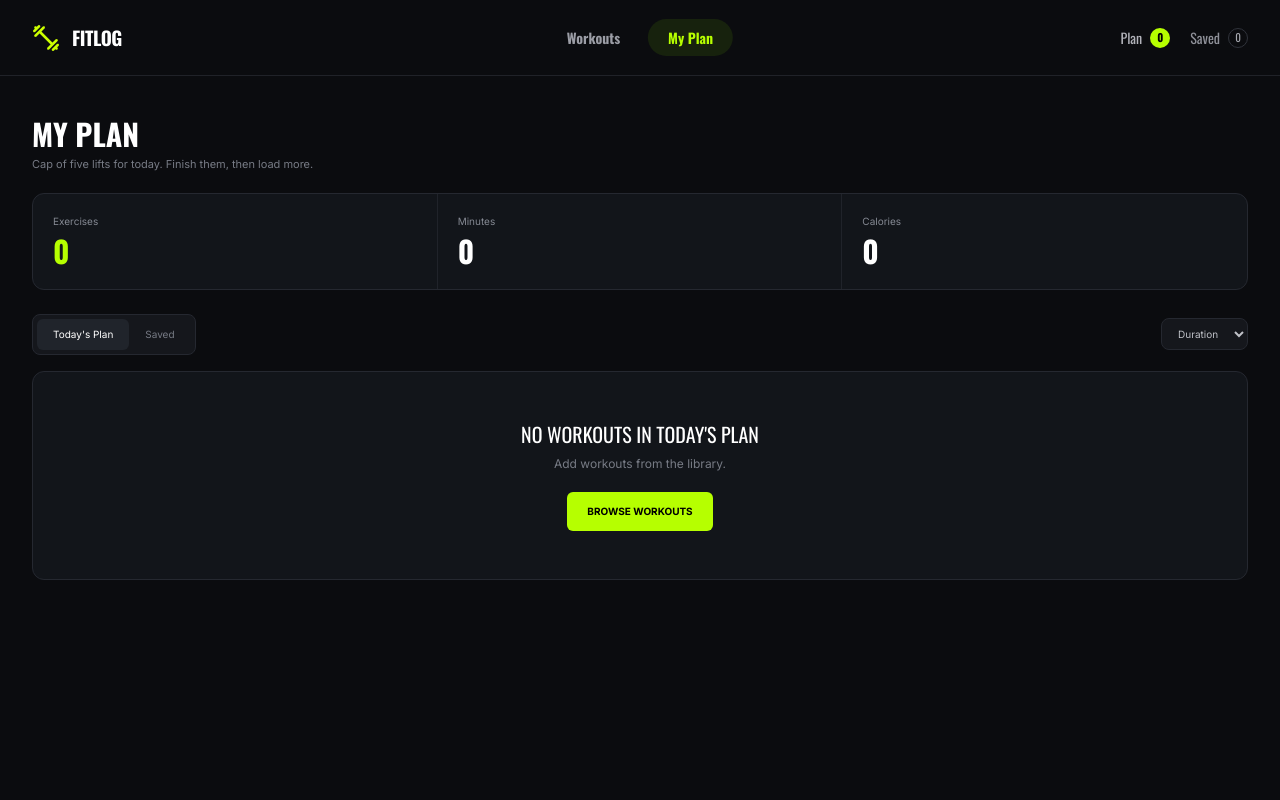
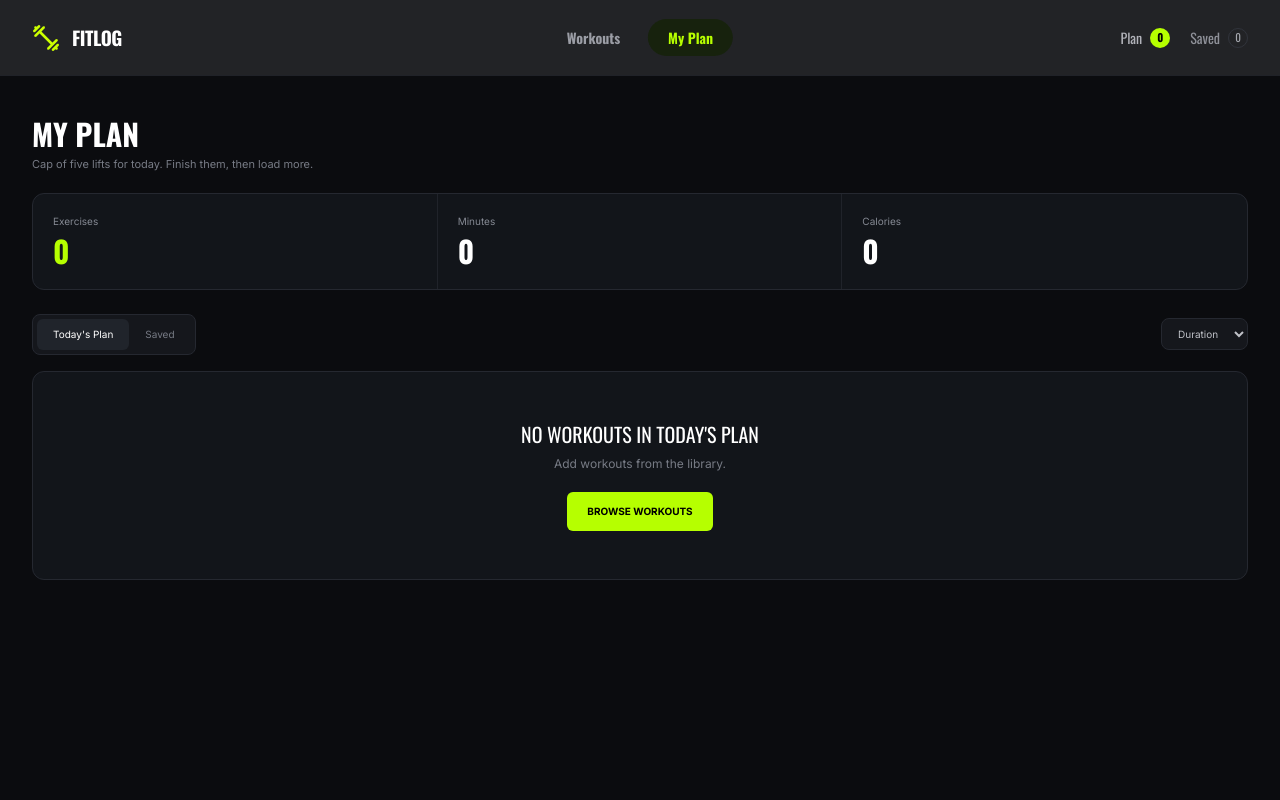
Before and after one commit to mdzarif55/fit-log, a Next.js app: page /my-plan in a window 1280 px wide. Shown: the top 800 px of the page. Built offline with nearby package versions, Linux system fonts and the light colour scheme.

Commit message:
navbar opacity

```diff
--- a/src/components/Navbar.tsx
+++ b/src/components/Navbar.tsx
@@ -50,7 +50,7 @@ const Navbar = () => {
   }, []);
 
   return (
-    <nav className="h-[76px] border-b border-[#202228] bg-[#0b0c0f] px-5 md:px-8 sticky top-0 z-50">
+    <nav className="h-[76px] border-b border-[#202228] bg-[#0b0c0f]/90 px-5 md:px-8 sticky top-0 z-50 ">
       <div className="mx-auto flex h-full max-w-[1400px] items-center justify-between">
 
         {/* Logo */}
```
